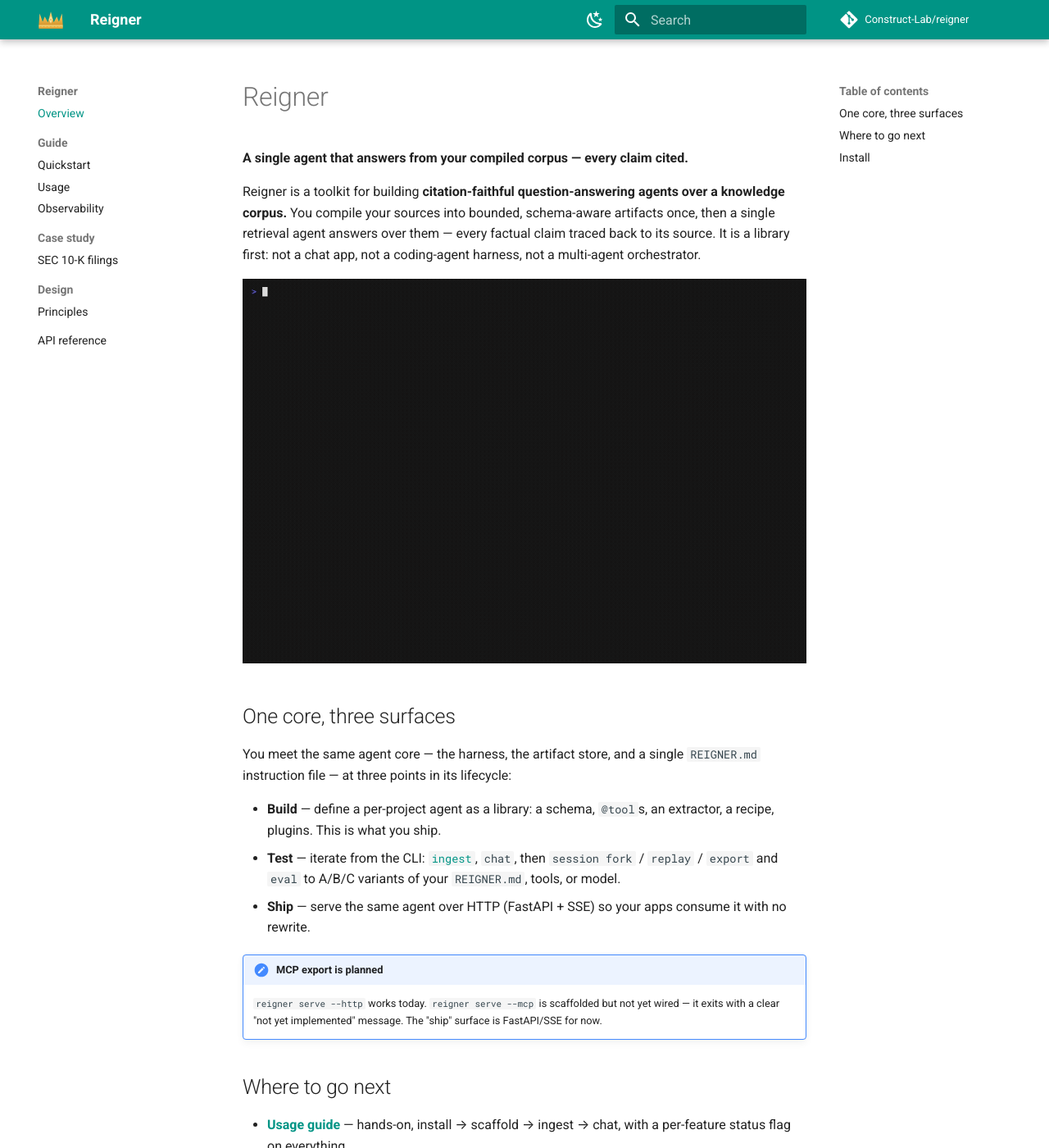
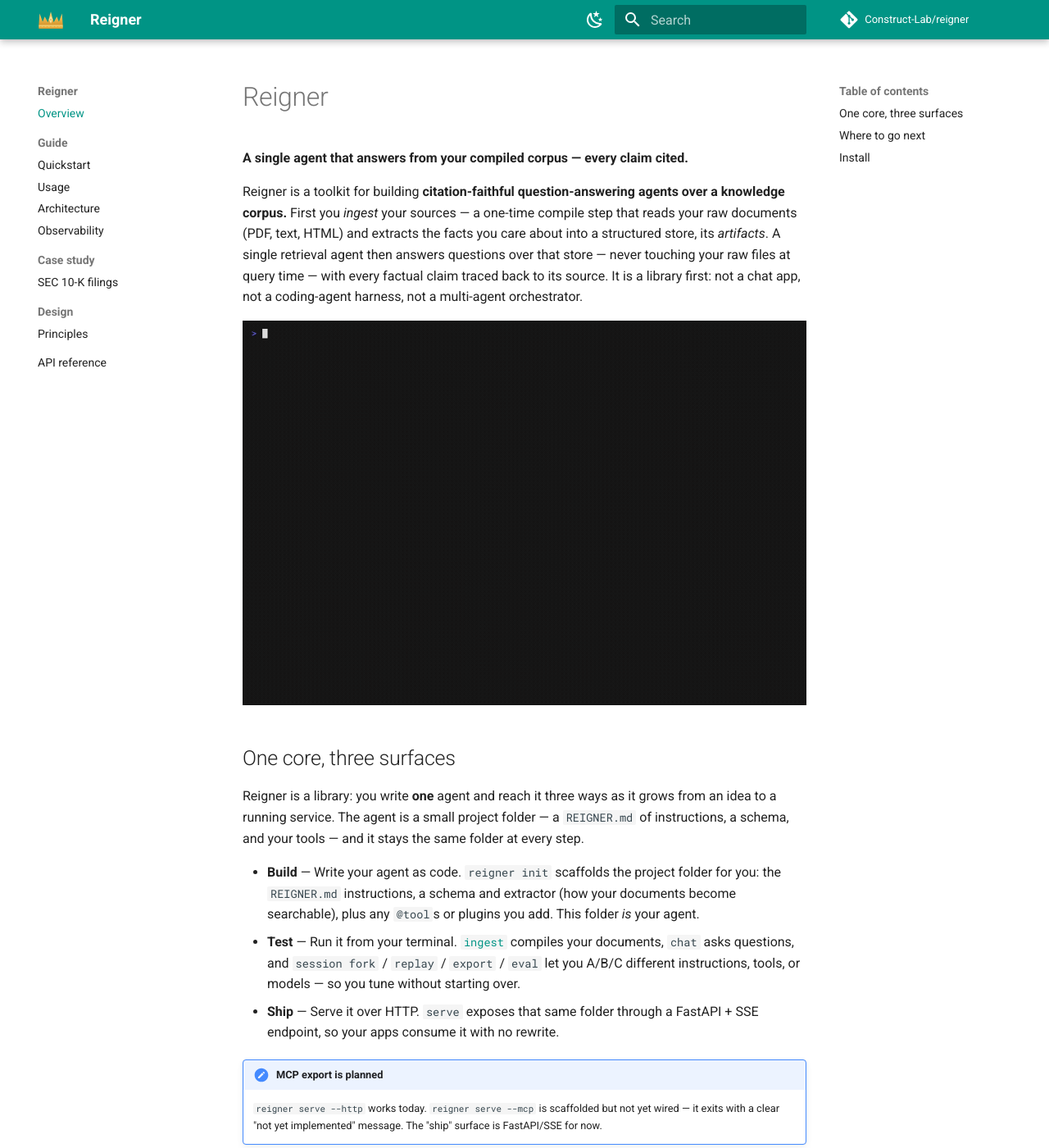
Before and after one commit to Construct-Lab/reigner, an MkDocs documentation site: the page built from docs/index.md, in a window 1280 px wide and 1400 px high. Shown: the whole window at 82% size. Built offline with MkDocs 1.6.1 and Material for MkDocs 9.7.7, drawn with Linux system fonts in a browser that asks for light colours; comment, search, counter and statistics services are not loaded; some of the changed text lies outside the part shown.

Commit message:
docs: surface the harness — oracle mode, context guardrails, and the why (#139)
* docs: surface the harness — oracle mode, context guardrails, and the why

- README Features: add oracle escalation, bounded-context guardrails (G1-G11),
  parallel/cached reads, and the eval battery
- New guide/architecture.md: the agent loop, oracle mode, compaction tiers,
  and the bounded-result contract; wired into nav and cross-linked
- Rewrite the Build/Test/Ship section for clarity in README and index
- PRINCIPLES: add a 'Why Reigner exists' motivation section

* docs: explain the compile/artifacts concept and de-jargon the README

- Intro (README + index): plain-language gloss of ingest/compile/artifacts —
  raw docs are compiled once into a structured store the agent searches
- Expand MCP and SSE on first use
- Drop the opaque (G1-G11) reference from README Features (no table there)

* docs: reframe the typed-event-protocol feature as a user benefit

```diff
--- a/docs/index.md
+++ b/docs/index.md
@@ -3,25 +3,31 @@
 **A single agent that answers from your compiled corpus — every claim cited.**
 
 Reigner is a toolkit for building **citation-faithful question-answering agents over a
-knowledge corpus.** You compile your sources into bounded, schema-aware artifacts once,
-then a single retrieval agent answers over them — every factual claim traced back to its
-source. It is a library first: not a chat app, not a coding-agent harness, not a
-multi-agent orchestrator.
+knowledge corpus.** First you *ingest* your sources — a one-time compile step that reads
+your raw documents (PDF, text, HTML) and extracts the facts you care about into a
+structured store, its *artifacts*. A single retrieval agent then answers questions over
+that store — never touching your raw files at query time — with every factual claim traced
+back to its source. It is a library first: not a chat app, not a coding-agent harness, not
+a multi-agent orchestrator.
 
 ![reigner chat answering a question with per-claim citations](assets/demo.gif)
 
 ## One core, three surfaces
 
-You meet the same agent core — the harness, the artifact store, and a single
-`REIGNER.md` instruction file — at three points in its lifecycle:
+Reigner is a library: you write **one** agent and reach it three ways as it grows
+from an idea to a running service. The agent is a small project folder — a
+`REIGNER.md` of instructions, a schema, and your tools — and it stays the same
+folder at every step.
 
-- **Build** — define a per-project agent as a library: a schema, `@tool`s, an extractor,
-  a recipe, plugins. This is what you ship.
-- **Test** — iterate from the CLI: [`ingest`](guide/usage.md), `chat`, then
-  `session fork` / `replay` / `export` and `eval` to A/B/C variants of your `REIGNER.md`,
-  tools, or model.
-- **Ship** — serve the same agent over HTTP (FastAPI + SSE) so your apps consume it with
-  no rewrite.
+- **Build** — Write your agent as code. `reigner init` scaffolds the project folder
+  for you: the `REIGNER.md` instructions, a schema and extractor (how your documents
+  become searchable), plus any `@tool`s or plugins you add. This folder *is* your agent.
+- **Test** — Run it from your terminal. [`ingest`](guide/usage.md) compiles your
+  documents, `chat` asks questions, and `session fork` / `replay` / `export` / `eval`
+  let you A/B/C different instructions, tools, or models — so you tune without starting
+  over.
+- **Ship** — Serve it over HTTP. `serve` exposes that same folder through a FastAPI + SSE
+  endpoint, so your apps consume it with no rewrite.
 
 !!! note "MCP export is planned"
     `reigner serve --http` works today. `reigner serve --mcp` is scaffolded but not yet
@@ -32,6 +38,8 @@
 
 - **[Usage guide](guide/usage.md)** — hands-on, install → scaffold → ingest → chat, with
   a per-feature status flag on everything.
+- **[Architecture](guide/architecture.md)** — the harness: the agent loop, oracle
+  escalation, and the G1–G11 context-management guardrails.
 - **[Observability](guide/observability.md)** — turn the agent loop into OpenTelemetry spans.
 - **[Principles](design/principles.md)** — the rationale behind each design decision.
 - **[API reference](reference.md)** — the typed public API.
--- a/mkdocs.yml
+++ b/mkdocs.yml
@@ -74,6 +74,7 @@
   - Guide:
       - Quickstart: guide/quickstart.md
       - Usage: guide/usage.md
+      - Architecture: guide/architecture.md
       - Observability: guide/observability.md
   - Case study:
       - SEC 10-K filings: guide/sec-10k.md
```
Also changed, not shown: PRINCIPLES.md (+13 -0 lines), README.md (+32 -11 lines), docs/guide/architecture.md (added, +113 -0 lines).
